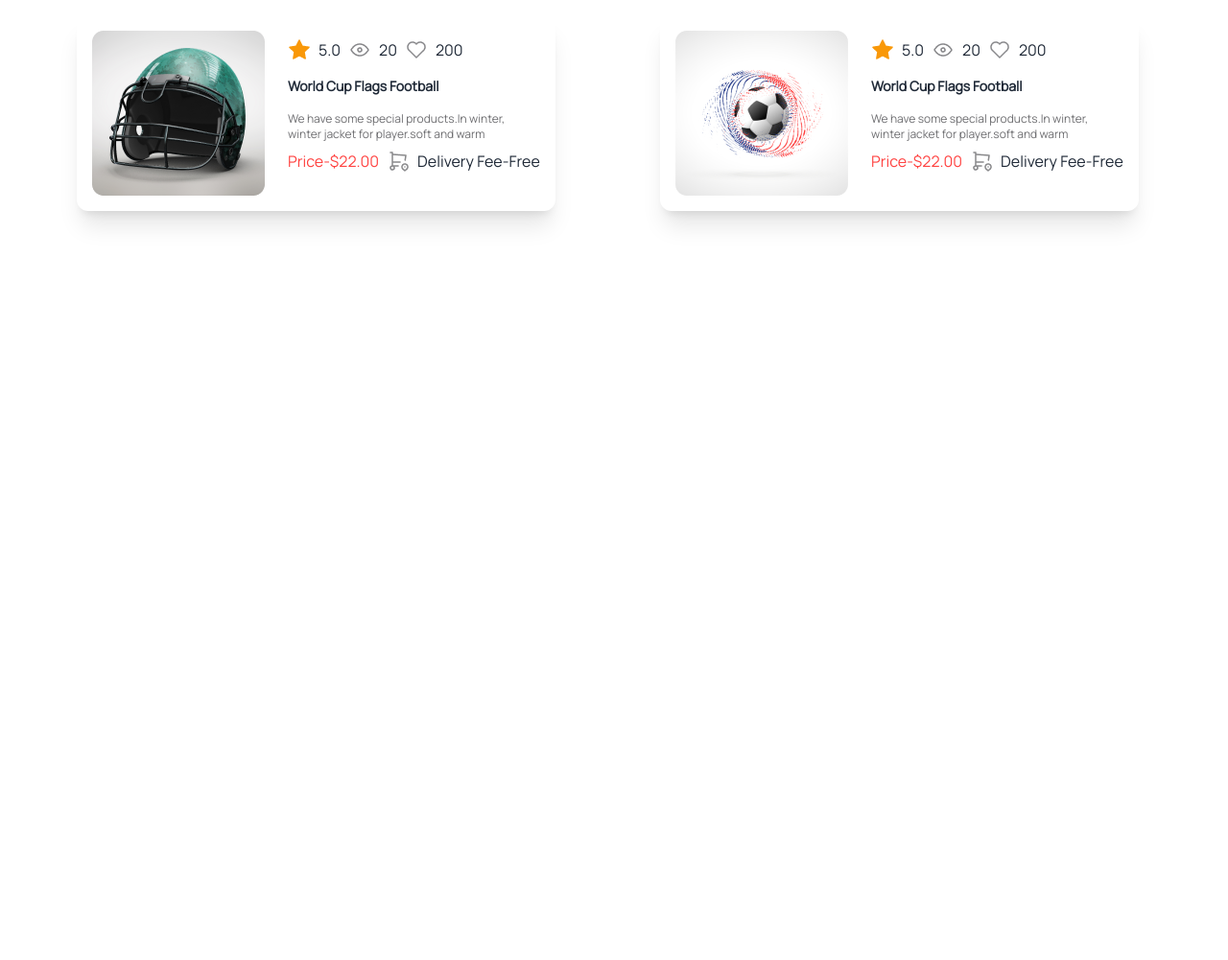
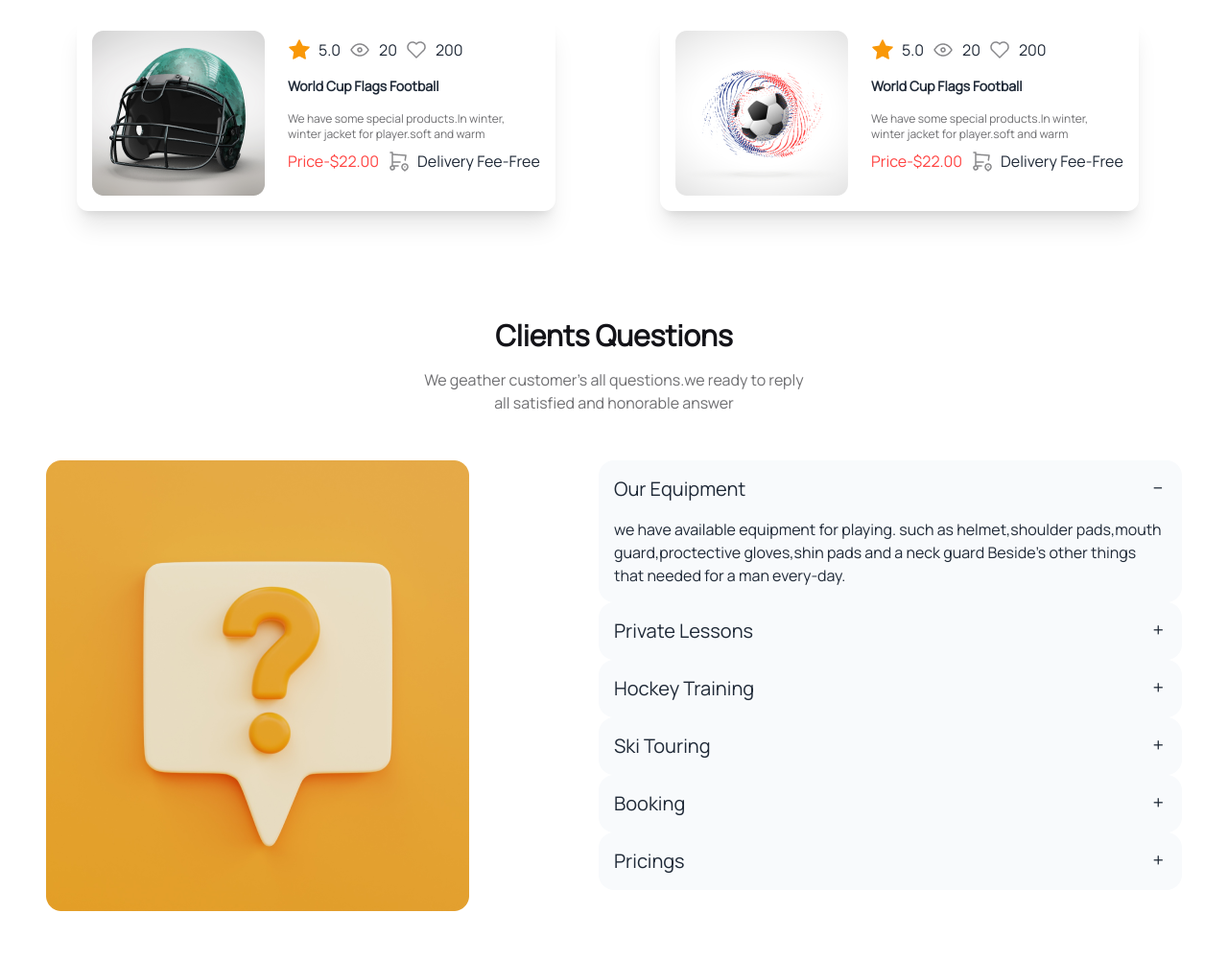
Before and after one commit to ProgrammerTanvirHasan/hockey-s-bar-website, a plain HTML site: page index.html in a window 1280 px wide. Shown: the part 3006-4007 px from the top of the page at 96% size. Before the commit the page ends 3306 px from the top, so only its background shows below. Drawn offline with nearby package versions, Linux system fonts and the light colour scheme.

Commit message:
added question and ans section

```diff
--- a/index.html
+++ b/index.html
@@ -355,12 +355,87 @@ body{
                <!-- products card complete///////////////////////// -->
 
 
+               <div class="container mx-auto my-12 ">
+                <div class="text-center ">
+                  <h2 class=" text-3xl font-extrabold text-[#131318] py-4  "> Clients Questions</h2>
+                  <p class="text-[#0D0D1299] ">We geather customer's all questions.we ready to reply <br> all satisfied and honorable answer</p>
+                </div>
+                  <!-- client questions bio end///////////////////////// -->
 
 
 
+               <div class=" lg:flex justify-around">
+                <div class="container mx-auto my-12  ">
+                  <div class=" ml-4 lg:ml-12 lg:w-full h-[470px]">
+                   <img src="img/11.png" alt="">
+                  </div>
+                </div>
+                  <!-- faq img end///////////////////////// -->
 
+              <div class="w-full my-12 mx-4 lg:mr-12">
+                <div class="collapse collapse-plus bg-slate-50">
+                  <input type="radio" name="my-accordion-6" checked="checked" />
+                  <div class="collapse-title text-xl font-medium">
+                    Our Equipment
+                  </div>
+                  <div class="collapse-content">
+                    <p>we have available equipment for playing. such as helmet,shoulder pads,mouth guard,proctective gloves,shin pads and a neck guard
+                      Beside's other things that needed for a man every-day.</p>
+                  </div>
+                </div>
+                <div class="collapse collapse-plus bg-slate-50">
+                  <input type="radio" name="my-accordion-6" />
+                  <div class="collapse-title text-xl font-medium">
+                    Private Lessons
+                  </div>
+                  <div class="collapse-content">
+                    <p>yes</p>
+                  </div>
+                </div>
+                <div class="collapse collapse-plus bg-slate-50">
+                  <input type="radio" name="my-accordion-6" />
+                  <div class="collapse-title text-xl font-medium">
+                   Hockey Training
+                  </div>
+                  <div class="collapse-content">
+                    <p>yes</p>
+                  </div>
+                </div>
+                <div class="collapse collapse-plus bg-slate-50">
+                  <input type="radio" name="my-accordion-6" />
+                  <div class="collapse-title text-xl font-medium">
+                   Ski Touring
+                  </div>
+                  <div class="collapse-content">
+                    <p>yes</p>
+                  </div>
+                </div>
 
+                <div class="collapse collapse-plus bg-slate-50 ">
+                  <input type="radio" name="my-accordion-6" />
+                  <div class="collapse-title text-xl font-medium">
+                   Booking
+                  </div>
+                  <div class="collapse-content">
+                    <p>yes</p>
+                  </div>
+                </div>
 
+                <div class="collapse collapse-plus bg-slate-50 ">
+                  <input type="radio" name="my-accordion-6" />
+                  <div class="collapse-title text-xl font-medium">
+                   Pricings
+                  </div>
+                  <div class="collapse-content">
+                    <p>yes</p>
+                  </div>
+                </div>
+
+              </div>
+
+               </div>
+
+                   <!--//////////// client question and ans part end -->
 
 
     </main>
```
Also changed, not shown: img/11.png (added).
